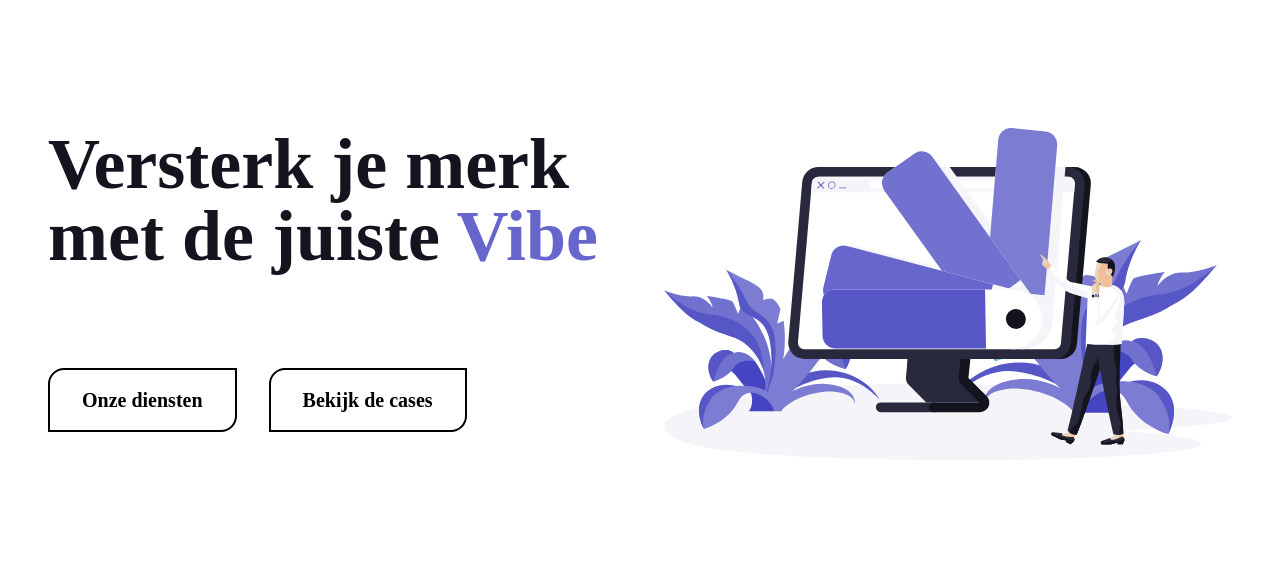
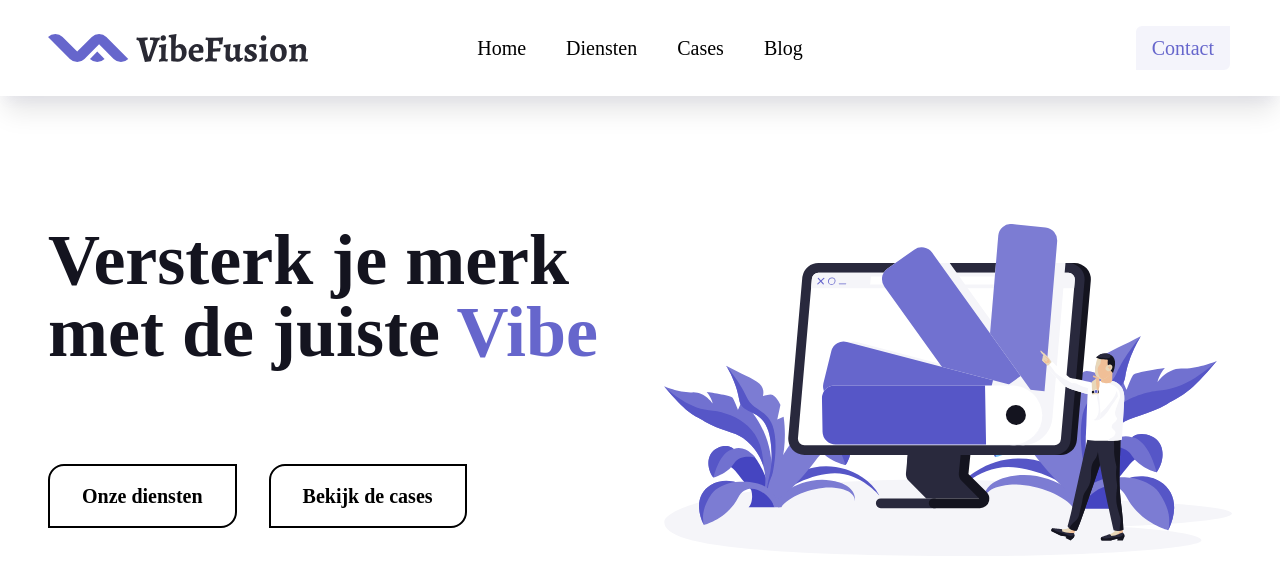
Before and after one commit to Citingdude/vibefusion-front-end, a Nuxt app: page / in a window 1280 px wide. Shown: the top 580 px of the page. Built offline with nearby package versions, Linux system fonts and the light colour scheme.

Commit message:
Add header

```diff
--- /dev/null
+++ b/components/AppHamburger.vue
@@ -0,0 +1,21 @@
+<template>
+  <div>
+    <span class="c-line"></span>
+    <span class="c-line"></span>
+    <span class="c-line"></span>
+  </div>
+</template>
+
+<style scoped>
+.c-line {
+  width: 30px;
+  height: 3px;
+  border-radius: 2px;
+  background-color: #353535;
+  display: block;
+  margin: 7px auto;
+  -webkit-transition: all 0.3s ease-in-out;
+  -o-transition: all 0.3s ease-in-out;
+  transition: all 0.3s ease-in-out;
+}
+</style>
--- /dev/null
+++ b/components/AppHeader.vue
@@ -0,0 +1,53 @@
+<template>
+  <header class="shadow-xl">
+    <div
+      class="container mx-auto relative grid grid-cols-12 lg:gap-12 section-padding-x py-4 lg:py-6 items-center"
+    >
+      <div class="col-span-8 lg:col-span-3 max-w-xs">
+        <NuxtLink to="/">
+          <AppLogo />
+        </NuxtLink>
+      </div>
+
+      <AppNavigation />
+
+      <div class="hidden lg:flex lg:col-span-3 justify-end">
+        <NuxtLink
+          to="/contact"
+          class="bg-light-alt px-4 py-2 rounded-tl-lg rounded-br-lg font-display font-medium text-xl text-accent transition border-2 border-light-main hover:border-accent"
+        >Contact</NuxtLink>
+      </div>
+
+      <!-- Hamburger -->
+      <div @click="toggleMobileMenu()" class="flex col-span-4 lg:hidden justify-end items-center">
+        <AppHamburger />
+      </div>
+
+      <MobileNavigation :mobileMenu="mobileMenu" />
+    </div>
+  </header>
+</template>
+
+<script setup>
+import { ref } from 'vue'
+import AppLogo from './branding/AppLogo.vue';
+
+let mobileMenu = ref(false)
+
+function toggleMobileMenu() {
+  mobileMenu.value = !mobileMenu.value
+  // if (mobileMenu) {
+  //   setTimeout(() => setCloseEvent(), 100);
+  // }
+}
+
+// function closeMobileMenu() {
+//   mobileMenu.value = false
+//   window.removeEventListener('click', closeMobileMenu)
+// }
+
+// function setCloseEvent() {
+//   window.addEventListener('click', closeMobileMenu)
+// }
+
+</script>
--- /dev/null
+++ b/components/AppNavigation.vue
@@ -0,0 +1,45 @@
+<template>
+  <nav
+    class="hidden lg:flex justify-center items-center space-x-10 col-span-6 font-display font-medium text-xl"
+  >
+    <NuxtLink to="/">Home</NuxtLink>
+
+    <div @click="toggleDropdown()" class="relative cursor-pointer">
+      <p>Diensten</p>
+      <div
+        v-if="dienstenDropdown"
+        class="absolute flex flex-col top-full p-6 bg-light-alt rounded-2xl space-y-3"
+      >
+        <NuxtLink to="/webdesign">Webdesign</NuxtLink>
+        <NuxtLink to="/webshop">Webshop</NuxtLink>
+        <NuxtLink to="/branding">Branding</NuxtLink>
+      </div>
+    </div>
+
+    <NuxtLink to="/cases">Cases</NuxtLink>
+
+    <NuxtLink to="/blog">Blog</NuxtLink>
+  </nav>
+</template>
+
+<script setup>
+import { ref } from 'vue'
+
+let dienstenDropdown = ref(false)
+
+function toggleDropdown() {
+  dienstenDropdown.value = !dienstenDropdown.value
+  // if (dienstenDropdown) {
+  //   setTimeout(() => setCloseEvent(), 500);
+  // }
+}
+
+// function closeDropdown() {
+//   dienstenDropdown.value = false
+//   window.removeEventListener('click', closeDropdown)
+// }
+
+// function setCloseEvent() {
+//   window.addEventListener('click', closeDropdown)
+// }
+</script>
--- /dev/null
+++ b/components/MobileNavigation.vue
@@ -0,0 +1,21 @@
+<template>
+  <nav
+    v-if="props.mobileMenu"
+    class="absolute z-10 flex flex-col top-full justify-center bg-light-alt w-full p-6 font-display font-medium text-xl space-y-4"
+  >
+    <NuxtLink to="/">Home</NuxtLink>
+    <NuxtLink to="/webdesign">Webdesign</NuxtLink>
+    <NuxtLink to="/webshop">Webshop</NuxtLink>
+    <NuxtLink to="/branding">Branding</NuxtLink>
+    <NuxtLink to="/cases">Cases</NuxtLink>
+    <NuxtLink to="/blog">Blog</NuxtLink>
+    <NuxtLink to="/blog">Contact</NuxtLink>
+  </nav>
+</template>
+
+<script setup>
+const props = defineProps({
+  mobileMenu: Boolean
+})
+
+</script>
--- a/layouts/default.vue
+++ b/layouts/default.vue
@@ -1,5 +1,6 @@
 <template>
   <div>
+    <AppHeader />
     <slot />
   </div>
 </template>
```
